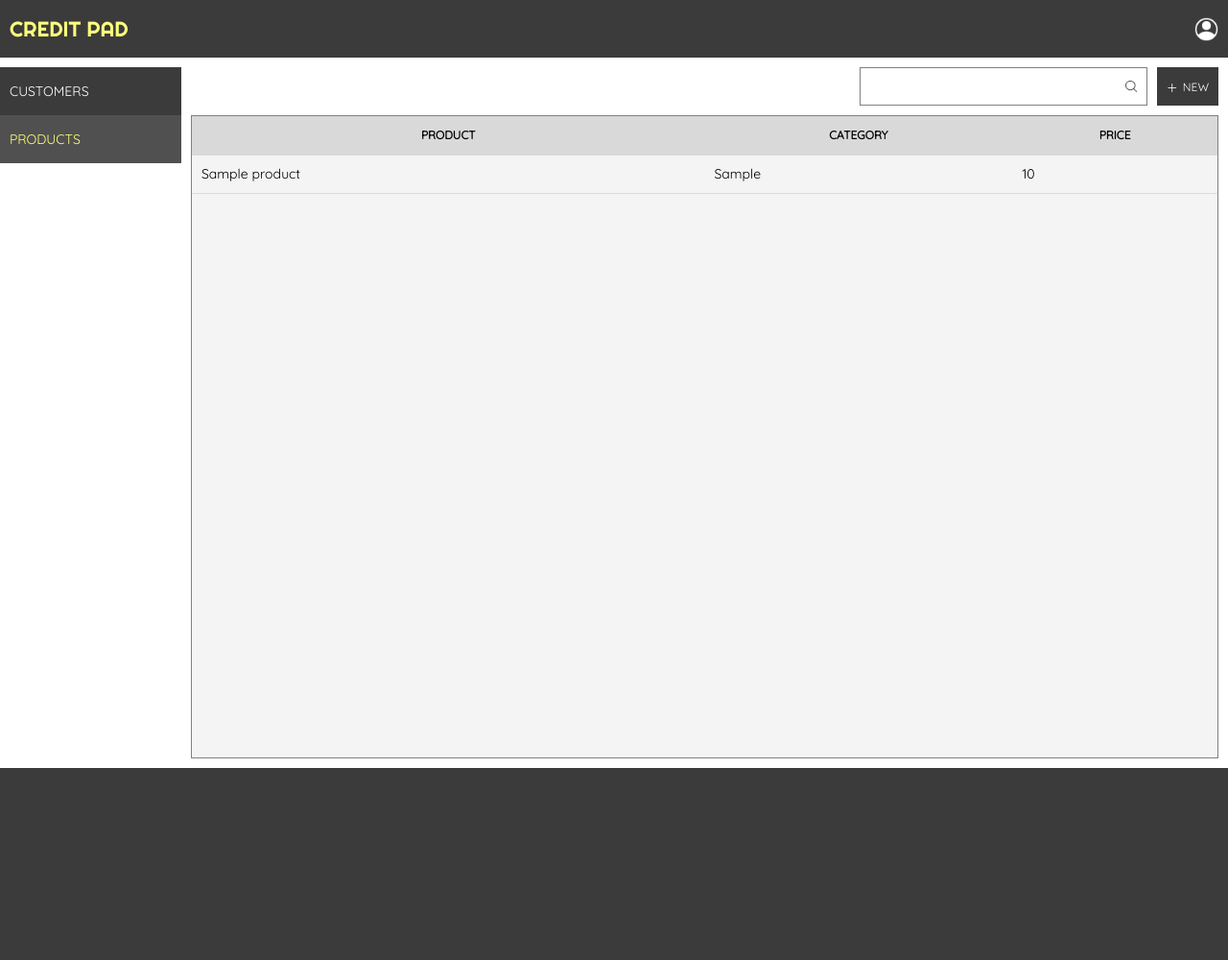
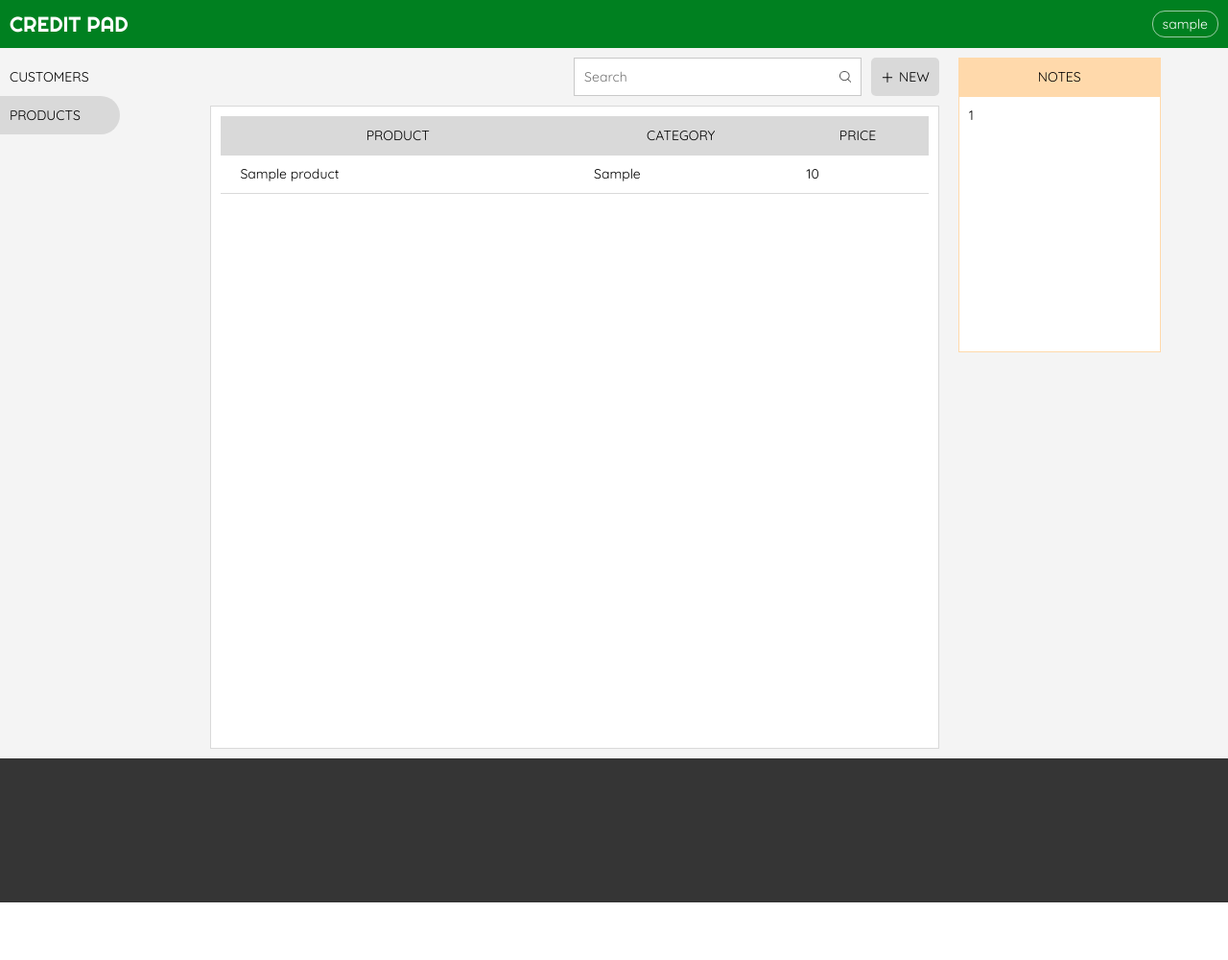
Before and after one commit to leann-nicole/credit-pad, a PHP site: page /creditpad/products.php in a window 1280 px wide. Shown: the whole page at 96% size. After the commit the page ends 940 px from the top, so only its background shows below. Run offline with PHP 8.4, Linux system fonts and the light colour scheme; the visitor is signed in with stand-in values (Sample User, id 1); tables that the repository leaves empty or names only in its code hold one stand-in row (values such as "Sample post"); data that the repository does not hold is empty.

Commit message:
notes section added, some ui and colors changed
created a quick notes section, made header green, replaced logout icon with username, added border radius, and made list white against light gray background

```diff
--- a/load-customers.php
+++ b/load-customers.php
@@ -35,7 +35,7 @@ if (mysqli_num_rows($result) > 0){
 <?php
     while($row = mysqli_fetch_assoc($result)){
 ?>
-    <tr>
+    <tr onclick="selectCustomer(this)">
         <td><?php echo $row['name']; ?></td>
         <td><?php echo $row['current_debt']; ?></td>
         <td id="stars"><?php for($i = 1; $i <= $row['rating']; $i++){ echo "&#128970;";} ?></td>
--- a/load-products.php
+++ b/load-products.php
@@ -31,7 +31,7 @@ if (mysqli_num_rows($result) > 0) { ?>
     </tr>
 <?php
 while ($row = mysqli_fetch_assoc($result)) { ?>
-    <tr>
+    <tr onclick="selectProduct(this)">
         <td><?php echo $row['name']; ?></td>
         <td><?php echo $row['category']; ?></td>
         <td><?php echo $row['price']; ?></td>
--- a/products.php
+++ b/products.php
@@ -15,31 +15,28 @@ if (!isset($_SESSION['username'])) {
     <link rel="stylesheet" href="style.css" />
   </head>
   <body>
+    <p id="error" style="<?php if (isset($_GET['error'])) {
+        echo 'visibility:visible';
+    } else {
+        echo 'visibility:hidden';
+    } ?>">
+        <?php if (isset($_GET['error'])) {
+            echo $_GET['error'];
+        } else {
+            echo 'product registered successfully';
+        } ?>
+    </p>
     <header>
       <p id="sitename-header"><a href="customers.php">CREDIT PAD</a></p>
-      <a href="logout.php"><div id="logoutIcon"></div></a>
+      <a href="logout.php"><span id="username"><?php echo $_SESSION[
+          'username'
+      ]; ?></span></a>
     </header>
     <div id="content">
       <nav>
         <ul>
-          <li style="background-color: <?php if (
-              basename($_SERVER['PHP_SELF']) == 'customers.php'
-          ) {
-              echo '#505050';
-          } ?>"><a href="customers.php" style="color: <?php if (
-    basename($_SERVER['PHP_SELF']) == 'customers.php'
-) {
-    echo '#ffff7d';
-} ?>">CUSTOMERS</a></li>
-          <li style="background-color: <?php if (
-              basename($_SERVER['PHP_SELF']) == 'products.php'
-          ) {
-              echo '#505050';
-          } ?>"><a href="products.php" style="color: <?php if (
-    basename($_SERVER['PHP_SELF']) == 'products.php'
-) {
-    echo '#ffff7d';
-} ?>">PRODUCTS</a></li>
+          <li><a href="customers.php">CUSTOMERS</a></li>
+          <li style="background-color: #d9d9d9;"><a href="products.php">PRODUCTS</a></li>
         </ul>
       </nav>
       <main>
@@ -49,17 +46,6 @@ if (!isset($_SESSION['username'])) {
             echo 'hidden-item';
         } ?>">
           <div id="form-name">ADD NEW PRODUCT</div>
-          <p id="error" style="<?php if (isset($_GET['error'])) {
-              echo 'visibility:visible';
-          } else {
-              echo 'visibility:hidden';
-          } ?>">
-            <?php if (isset($_GET['error'])) {
-                echo $_GET['error'];
-            } else {
-                echo 'product registered successfully';
-            } ?>
-          </p>
           <form id="create-form" autocomplete="off" action="validate-new-product.php" method="post">
             <div class="form-column">
               <p class="field-name">name</p>
@@ -69,7 +55,11 @@ if (!isset($_SESSION['username'])) {
                   echo $_SESSION['product'];
               } ?>"/>
               <p class="field-name">description</p>
-              <textarea id="product-description" class="field" name="description" maxlength="200"><?php if (isset($_SESSION['description'])) { echo $_SESSION['description']; } ?></textarea>
+              <textarea id="product-description" class="field" name="description" maxlength="200" spellcheck="false"><?php if (
+                  isset($_SESSION['description'])
+              ) {
+                  echo $_SESSION['description'];
+              } ?></textarea>
 
               <div id="category-price-div">
                 <div id="cp-category">
@@ -102,12 +92,20 @@ if (!isset($_SESSION['username'])) {
         <div id="tools">
           <div id="add" class="button" onclick="showHide()"><p></p></div>
           <div id="search-div">
-            <input type="text" id="search-field" class="field" onkeyup="filterList()">
+            <input type="text" id="search-field" class="field" placeholder="Search" onkeyup="filterList()">
             <div id="search-icon"></div>
           </div>
         </div>
-        <div id="list"></div>
+        <div id="list-div">
+          <div id="list-inner-div">
+
+          </div>
+        </div>
       </main>
+      <div id="extra">
+        <div id="notes-header">NOTES</div>
+        <textarea id="notes" class="field" placeholder="Write your quick notes here" onkeyup="updateNotes(this)" spellcheck="false"><?php if(!empty($_SESSION["notes"])){echo $_SESSION["notes"];}?></textarea>
+      </div>
     </div>
     <footer></footer>
     <script type="text/javascript" src="jquery.js"></script>
@@ -118,7 +116,7 @@ if (!isset($_SESSION['username'])) {
             url: "load-products.php",
             type: "POST",
             success: function (data) {
-                $("#list").html(data);
+                $("#list-inner-div").html(data);
             }
             });
       }
@@ -130,7 +128,7 @@ if (!isset($_SESSION['username'])) {
               type: "POST",
               data: {pcolname: pcolname},
               success: function (data) {
-                  $("#list").html(data);
+                  $("#list-inner-div").html(data);
               }
             });
       }
@@ -147,6 +145,7 @@ if (!isset($_SESSION['username'])) {
 
       $(document).ready(function () {
         loadProducts();
+        fetchNotes();
         loadCategories();
       });
 
@@ -155,7 +154,7 @@ if (!isset($_SESSION['username'])) {
             document.getElementById("create-form-div-p").classList.toggle("hidden-item");
             document.getElementById("error").style.visibility = "hidden";
             $("input").val("");
-            $("textarea").val("");
+            $("textarea[id='product-description']").val("");
       }
 
       function filterList(){
@@ -176,6 +175,26 @@ if (!isset($_SESSION['username'])) {
           else {tableRows[i].style.display = "";}
         }
       }
+
+      function fetchNotes(){
+        $.ajax({
+          url: "update-note.php",
+          type: "POST"
+        });
+      }
+
+      function updateNotes(element){
+        let notes = element.value;
+        $.ajax({
+          url: "update-note.php",
+          type: "POST",
+          data: {notes: notes}
+        });
+      }
+
+      function selectProduct(element){
+        // show pop-up dialog for editing product details
+      }
     </script>
   </body>
 </html>
--- a/style.css
+++ b/style.css
@@ -9,6 +9,7 @@
   font-size: 14px;
   box-sizing: border-box;
   user-select: none;
+  z-index: 0;
 }
 
 a {
@@ -18,14 +19,16 @@ a {
 #sitename {
   text-align: center;
   margin-bottom: 20px;
+}
+
+#sitename,
+#sitename-header > a {
   font-size: 22px;
   font-family: 'Righteous', cursive;
 }
 
 #sitename-header > a {
-  font-size: 22px;
-  font-family: 'Righteous', cursive;
-  color: #ffff7d;
+  color: white;
 }
 
 #login-signup-form {
@@ -36,8 +39,8 @@ a {
   display: flex column;
   padding: 20px;
   width: 300px;
-  border: 1px solid gray;
-  background-color: #d9d9d9;
+  border: 1px solid #d9d9d9;
+  background-color: white;
 }
 
 form {
@@ -55,42 +58,34 @@ form {
   margin-bottom: 5px;
   width: 95%;
   background-color: white;
-  border: 1px solid gray;
-}
-
-.field:hover,
-.field:focus {
-  border: 1px solid #0099ff;
+  border: 1px solid #c9c9c9;
 }
 
 #switch-form-link {
   display: inline-block;
-  font-size: 12px;
-  line-height: 12px;
-  margin-top: 38px;
+  line-height: 14px;
+  margin-top: 36px;
 }
 
 #switch-form-link:hover {
-  color: purple;
+  color: #0099ff;
 }
 
 .button {
-  color: white;
-  background-color: #3b3b3b;
+  background-color: #d9d9d9;
   border: none;
   cursor: pointer;
   outline: none;
-  font-size: 12px;
   height: 40px;
   padding: 10px;
-  font-size: 12px;
   display: flex;
   align-items: center;
   justify-content: center;
+  border-radius: 5px;
 }
 
 .button:hover {
-  background-color: #505050;
+  background-color: #c9c9c9;
 }
 
 #submit-form-button {
@@ -100,32 +95,48 @@ form {
 
 #error {
   color: white;
-  float: right;
-  margin-bottom: 10px;
-  width: fit-content;
   background-color: rgb(255, 94, 94);
-  height: 30px;
-  padding: 5px 15px;
+  height: 60px;
+  line-height: 60px;
+  width: 235px;
+  text-align: center;
+  position: fixed;
+  z-index: 2;
+  bottom: 0;
+  right: 0;
+  border-radius: 5px;
+  margin: 10px;
 }
 
 header {
-  height: 60px;
-  background-color: #3b3b3b;
+  height: 50px;
+  background-color: rgb(0, 128, 32);
   padding: 0px 10px;
   display: flex;
   justify-content: space-between;
   align-items: center;
+  position: sticky;
+  top: 0px;
+  z-index: 1;
 }
 
-#logoutIcon {
-  height: 25px;
-  width: 25px;
-  background-image: url('images/user.png');
-  background-size: cover;
+header > a {
+  display: flex;
+  align-items: center;
+}
+
+#username {
+  color: white;
+  font-family: 'Quicksand', sans-serif;
+  border: 1px solid rgba(255, 255, 255, 0.600);
+  padding: 0px 10px;
+  border-radius: 13px;
+  line-height: 26px;
 }
 
 body {
   height: 100vh;
+  background-color: #f4f4f4;
 }
 
 #content {
@@ -133,64 +144,103 @@ body {
 }
 
 nav {
-  width: 15%;
-  height: fit-content;
-  margin-top: 10px;
+  flex: 1;
+  padding-top: 10px;
 }
 
 ul {
   list-style: none;
+  position: sticky;
+  top: 60px;
 }
 
 li {
-  height: 50px;
+  height: 40px;
   padding-left: 10px;
   display: flex;
   align-items: center;
-  background-color: #3b3b3b;
+  border-radius: 0px 25px 25px 0px;
 }
 
 li:hover {
-  background-color: #505050;
+  background-color: #f4f4f4;
 }
 
 li > a {
-  color: white;
   display: inline-block;
   width: 100%;
   line-height: 40px;
 }
 
 main {
-  width: 85%;
-  margin: 10px;
-  position: relative;
+  flex: 6.75;
+  display: flex;
+  flex-direction: column;
+  padding: 10px;
+  align-items:flex-end;
+}
+
+#create-form-div-c,
+#create-form-div-p,
+#tools,
+#list-div {
+  width: 90%;
+}
+
+#extra {
+  flex: 2.25;
+  padding-left: 10px;
+}
+
+#notes-header{
+  height: 40px;
+  background-color: #ffd9ab;
+  text-align: center;
+  line-height: 40px;
+  position: sticky;
+  top: 60px;
+  width: 75%;
+}
+
+#notes {
+  resize: none;
+  height: calc(100vh/3);
+  width: 100%;
+  position: sticky;
+  top: 100px;
+  border: 1px solid #ffd9ab;
+  width: 75%;
 }
 
 #create-form-div-c,
 #create-form-div-p {
   position: relative;
-  width: 100%;
-  background-color: #d9d9d9;
   display: flex column;
   justify-content: center;
   align-items: center;
-  padding: 20px;
-  border: 1px solid gray;
+  padding: 10px;
   margin-bottom: 10px;
+  border: 1px solid #d9d9d9;
+  background-color: white;
+}
+
+#create-form-div-p {
+  padding-bottom: 20px;
 }
 
 #form-name {
-  position: absolute;
-  left: 50%;
-  transform: translate(-50%, 0%);
+  background-color: #d9d9d9;
+  height: 40px;
+  width: 100%;
+  text-align: center;
+  line-height: 40px;
+  margin-bottom: 10px;
 }
 
 #create-form {
   width: 100%;
   display: flex;
   justify-content: center;
-  margin-top: 30px;
 }
 
 .form-column {
@@ -298,20 +348,13 @@ main {
 
 #search-div {
   height: 40px;
-  border: 1px solid gray;
+  border: 1px solid #c9c9c9;
   margin-right: 10px;
   width: 300px;
   display: flex;
   align-items: center;
   justify-content: space-between;
-}
-
-#search-div:focus-within {
-  border: 1px solid #0099ff;
-}
-
-#search-div:hover {
-  border: 1px solid #0099ff;
+  background-color: white;
 }
 
 #search-field {
@@ -332,11 +375,25 @@ main {
   background-size: cover;
 }
 
-#list {
-  border: 1px solid gray;
-  background-color: #f4f4f4;
+#list-div {
   height: calc(100vh - 130px);
+  border: 1px solid #d9d9d9;
+  padding: 10px;
+  background-color: white;
+}
+
+#list-inner-div {
+  height: calc(100vh - 150px);
   overflow-y: scroll;
+}
+
+#list-inner-div::-webkit-scrollbar {
+  display: none;
+}
+
+#list-inner-div {
+  -ms-overflow-style: none;
+  scrollbar-width: none;
 }
 
 #list-table,
@@ -353,27 +410,26 @@ th {
   position: sticky;
   top: 0;
   background-color: #d9d9d9;
-  font-size: 12px;
+  font-weight: normal;
   cursor: pointer;
 }
 
 .sortable-header:hover {
-  background-color: #c8c8c8;
+  background-color: #c9c9c9;
 }
 
 tr {
   height: 40px;
-  background-color: #f4f4f4;
-  border-bottom: 1px solid #dbdbdb;
+  border-bottom: 1px solid #d9d9d9;
 }
 
 tr:hover {
-  background-color: #ffff7d;
+  background-color: #f4f4f4;
   cursor: pointer;
 }
 
 td {
-  padding-left: 10px;
+  padding-left: 20px;
 }
 
 #col1 {
@@ -389,6 +445,6 @@ td {
 }
 
 footer {
-  height: 200px;
-  background-color: #3b3b3b;
+  height: 150px;
+  background-color: #353535;
 }
--- a/test.php
+++ b/test.php
@@ -1,3 +1,9 @@
 <?php
 // write code you want to test here
 // open in browser: http://localhost/creditpad/test.php
+session_start();
+include "connection.php";
+$store_operator = $_SESSION["username"];
+$notes = "hello world";
+$query = "INSERT INTO notes (store_operator, content) VALUES ('$store_operator','$notes')";
+mysqli_query($con, $query);
--- /dev/null
+++ b/update-note.php
@@ -0,0 +1,19 @@
+<?php
+session_start();
+include "connection.php";
+
+$store_operator = $_SESSION["username"];
+
+// update note first, if needed
+if (isset($_POST["notes"])){
+    $notes = $_POST["notes"];
+    $notes = mysqli_real_escape_string($con, $notes);
+    $query = "UPDATE notes SET content = '$notes' WHERE store_operator = '$store_operator'";
+    mysqli_query($con, $query);
+}
+
+// then fetch and store in session variable
+$query = "SELECT * FROM notes WHERE store_operator = '$store_operator'";
+$result = mysqli_query($con, $query);
+$rows = mysqli_fetch_assoc($result);
+$_SESSION["notes"] = $rows["content"];
```
Also changed, not shown: customers.php (+51 -35 lines), login.php (+5 -7 lines), signup.php (+5 -7 lines), validate-login.php (+17 -2 lines).
